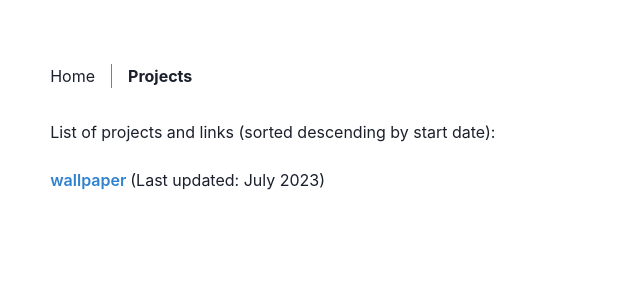
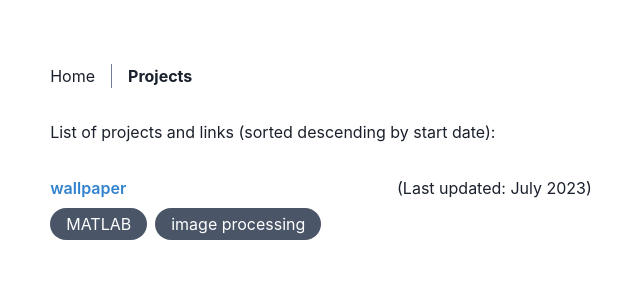
Before and after one commit to weiseng18/website, a Next.js app: page /projects in a window 1280 px wide. Shown: the top 300 px of the page, without its empty margins (319-959 px from the left). Built offline with nearby package versions, Linux system fonts and the light colour scheme.

Commit message:
add tag to frontmatter, and update frontend look

```diff
--- a/pages/projects/index.js
+++ b/pages/projects/index.js
@@ -1,4 +1,4 @@
-import { Box, HStack, Text, VStack } from '@chakra-ui/react'
+import { Box, Flex, HStack, Text, VStack } from '@chakra-ui/react'
 import MainContainer from '../../components/MainContainer'
 import { getProjectsDataSortedByStartDate } from '../../lib/projects'
 import InternalLink from '../../components/InternalLink'
@@ -7,16 +7,30 @@ export default function Projects({ projectsData }) {
   return (
     <MainContainer page="projects">
       <Text>List of projects and links (sorted descending by start date):</Text>
-      <VStack align="start" py={2}>
+      <VStack align="start" py={8}>
         {projectsData.map((project) => (
-          <Box w="100%" pt={4} key={project.id}>
-            <HStack spacing={1}>
+          <VStack w="100%" alignItems="flex-start" key={project.id}>
+            <Flex w="100%" justifyContent="space-between">
               <InternalLink href={`/projects/${project.id}`}>
                 <Text fontWeight="600">{project.title}</Text>
               </InternalLink>
               <Text>(Last updated: {project.lastUpdated})</Text>
+            </Flex>
+            <HStack>
+              {project.tags.map((tag) => (
+                <Text
+                  key={tag}
+                  borderRadius="25px"
+                  py="1"
+                  px="4"
+                  color="white"
+                  bgColor="gray.600"
+                >
+                  {tag}
+                </Text>
+              ))}
             </HStack>
-          </Box>
+          </VStack>
         ))}
       </VStack>
     </MainContainer>
--- a/projects/wallpaper.md
+++ b/projects/wallpaper.md
@@ -1,6 +1,9 @@
 ---
 title: wallpaper
 lastUpdated: July 2023
+tags:
+  - MATLAB
+  - image processing
 ---
 
 ### Description
```
